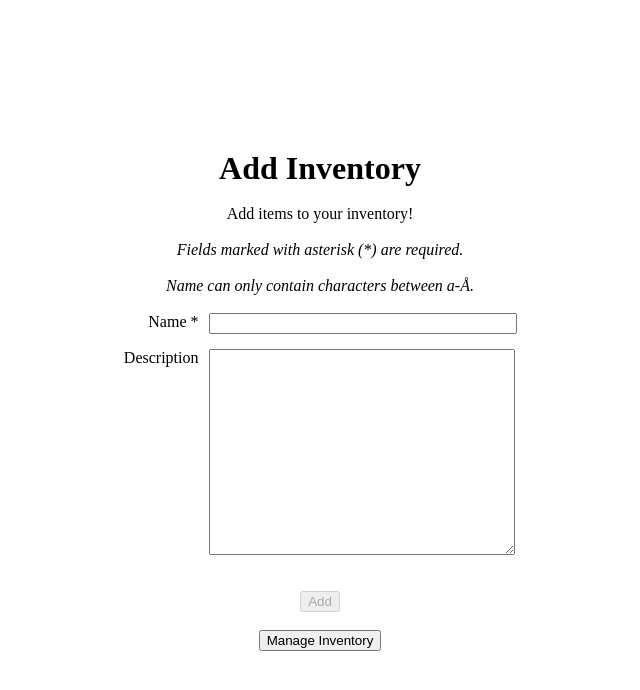
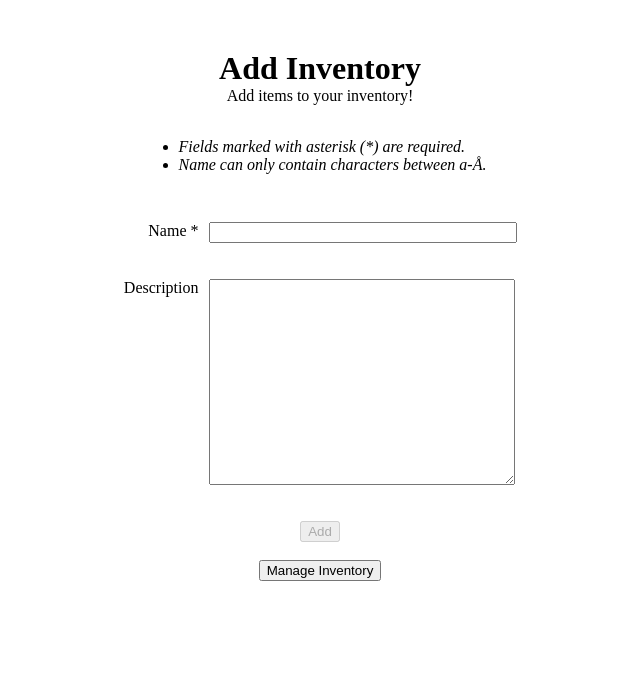
Before and after one commit to BluABK/m2-mandatory-01, a plain HTML site: page index.html in a window 1280 px wide. Shown: the whole page, without its empty margins (320-960 px from the left). Drawn offline with Linux system fonts and the light colour scheme.

Commit message:
Fixup CSS and HTML, most importantly fix the visual feedback paragraph not exploding the entire layout.

```diff
--- a/scripts/main.js
+++ b/scripts/main.js
@@ -4,27 +4,35 @@
  */
 function generateAddItemView() {
     return `
-        <h1>Add Inventory</h1>
-        <br>
-        <p>Add items to your inventory!</p><br>
-        <i>Fields marked with asterisk (*) are required.</i><br>
-        <br>
+        <div class="heading">
+            <h1>Add Inventory</h1>
+            <p>Add items to your inventory!</p><br>
+        </div>
+        <div class="top">
+            <ul>
+                <li><i>Fields marked with asterisk (*) are required.</i><br></li>
+                <li><i>Name can only contain characters between ${model.validNameAlphabet.charAt(0)}-${model.validNameAlphabet.charAt(model.validNameAlphabet.length-1).toUpperCase()}.</i></li>
+            </ul>
+        </div>
         <div id="add-item-container">
-            <i>Name can only contain characters between ${model.validNameAlphabet.charAt(0)}-${model.validNameAlphabet.charAt(model.validNameAlphabet.length-1).toUpperCase()}.</i>
-            <br><br>
+            <br>
             <label class="add-item-label" for="input-item-name" title="Name">Name *</label>
             <input class="add-item-input" type="text" id="input-item-name" value="${model.inputs.inputItemName}"
                    onInput="performThenUpdateViews(handleInput, 'inputItemName', this, true, true)">
-            <p class="error-msg">${model.lastInvalidInput ? `&nbsp;Invalid character: "${model.lastInvalidInput}"` : ""}</p>
+            <br>
+            <p class="add-item-input error-msg">${model.lastInvalidInput ? `Invalid character: "${model.lastInvalidInput}"` : ""}</p>
+
             <br><br>
             <label class="add-item-label" for="input-item-description" title="Description">Description</label>
             <textarea class="add-item-input" id="input-item-description"
                    onInput="performThenUpdateViews(handleInput, 'inputItemDesc', this, false)">${model.inputs.inputItemDesc}</textarea>
         </div>
         <br><br><br>
-        <button onClick="performThenUpdateViews(addItem, '${model.inputs.inputItemName}','${model.inputs.inputItemDesc}')" ${inputNameIsValid() ? "" : "disabled"}>Add</button>
-        <br><br>
-        <button onClick="goToPage(1)">Manage Inventory</button>
+        <div class="bottom">
+            <button onClick="performThenUpdateViews(addItem, '${model.inputs.inputItemName}','${model.inputs.inputItemDesc}')" ${inputNameIsValid() ? "" : "disabled"}>Add</button>
+            <br><br>
+            <button onClick="goToPage(1)">Manage Inventory</button>
+        </div>
     `;
 }
 
--- a/styles/main.css
+++ b/styles/main.css
@@ -7,11 +7,9 @@
     height: 100vh;
     display: flex;
     justify-content: center;
-    align-items: center;
 }
 
 #content {
-    /*margin: auto;*/
     padding: 50px;
     justify-content: center;
     align-items: center;
@@ -22,10 +20,22 @@
     display: inline-block;
 }
 
+.top {
+    margin: 15px;
+    padding-bottom: 15px;
+    text-align: left;
+}
+
+.bottom {
+    justify-content: center;
+    align-items: center;
+    text-align: center;
+}
+
+
 .add-item-label {
     display: inline-block;
     float: left;
-    /*clear: left;*/
     width: 75px;
     text-align: right;
     /* Spacing between label and "for" item */
```
